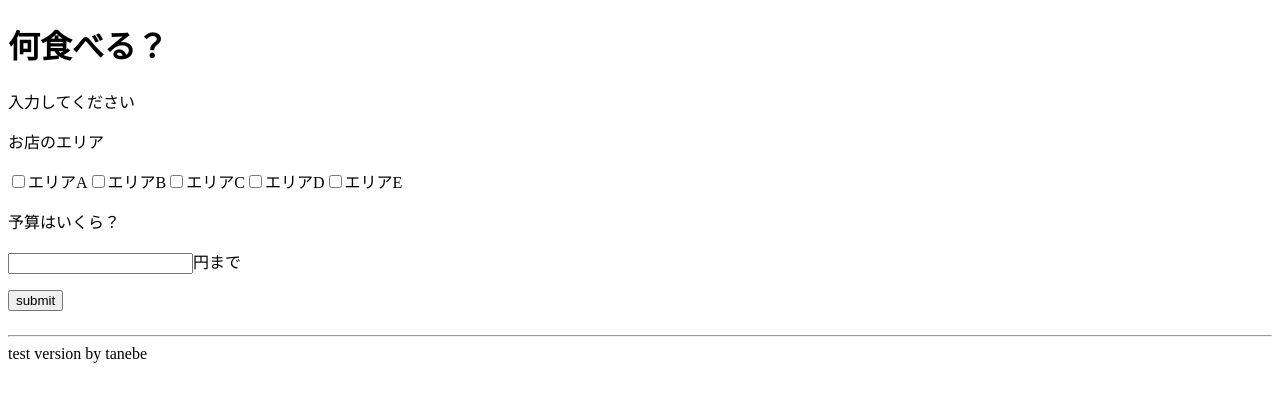
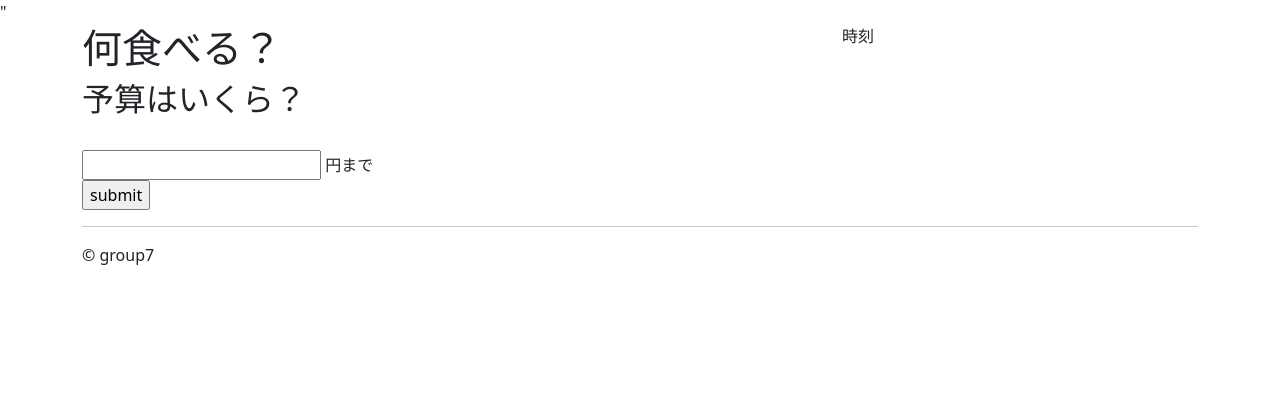
Before and after one commit to naopen/KISL-A-group7, a Flask app: page /home.html in a window 1280 px wide. Shown: the top 402 px of the page. Run offline with Flask 2, Linux system fonts and the light colour scheme.

Commit message:
staticフォルダ追加
home.htmlも上書きした

```diff
--- a/templates/home.html
+++ b/templates/home.html
@@ -1,37 +1,49 @@
 <!DOCTYPE html>
-<html lang="ja"></html>
+<html lang="ja">
     <head>
 		<meta charset="utf-8">
 		<meta name="keywords" content="">
 		<meta name="author" content="">
 		<title>何食べる？</title>
+
+		<link href="https://cdn.jsdelivr.net/npm/bootstrap@5.0.1/dist/css/bootstrap.min.css" rel="stylesheet" integrity="sha384-+0n0xVW2eSR5OomGNYDnhzAbDsOXxcvSN1TPprVMTNDbiYZCxYbOOl7+AMvyTG2x" crossorigin="anonymous">
+		<link rel="stylesheet" href="{{ url_for('static', filename='css/home.css') }}">
+		<script type="text/javascript" src="{{ url_for('static', filename='js/home.js') }}"></script>"
+
 	</head>
 	<body>
-		<div>
-			<h1>何食べる？</h1>
+		<div class="container">
+			<header>
+				<div class="row">
+					<div class="col-sm-8">
+						<h1>何食べる？</h1>
+					</div>
+					<div class="col-sm-4">
+						<p id="currentTime">時刻</p>
+					</div>
+				</div>
+			</header>
 			<form method="POST" action="basic_search">
-				<summary>入力してください</summary>
+				<h2>予算はいくら？</h2>
+				<br>
 				<table>
-					<tr><p>お店のエリア</p></tr>
 					<tr>
-						<label><input type="checkbox" name="area" value="1">エリアA</label>
-						<label><input type="checkbox" name="area" value="2">エリアB</label>
-						<label><input type="checkbox" name="area" value="3">エリアC</label>
-						<label><input type="checkbox" name="area" value="4">エリアD</label>
-						<label><input type="checkbox" name="area" value="5">エリアE</label>
+						<div>
+							<input type="text" name="budget" placeholder="">
+							<label>円まで</label>
+						</div>
 					</tr>
-					<tr><p>予算はいくら？</p></tr>
 					<tr>
-						<input type="text" name="budget" placeholder="">
-						<label>円まで</label>
+						<div>
+							<input type="submit" value="submit">
+						</div>
 					</tr>
-					<tr><p><input type="submit" value="submit"></p></tr>
 				</table>
 			</form>
 			<hr>
-			<div>
-				<a>test version by tanebe</a>
-			</div>
+			<footer>
+				<p>&copy; group7</p>
+			</footer>
 		</div>
 	</body>
 </html>
```
Also changed, not shown: static/home.js (added, +17 -0 lines).
